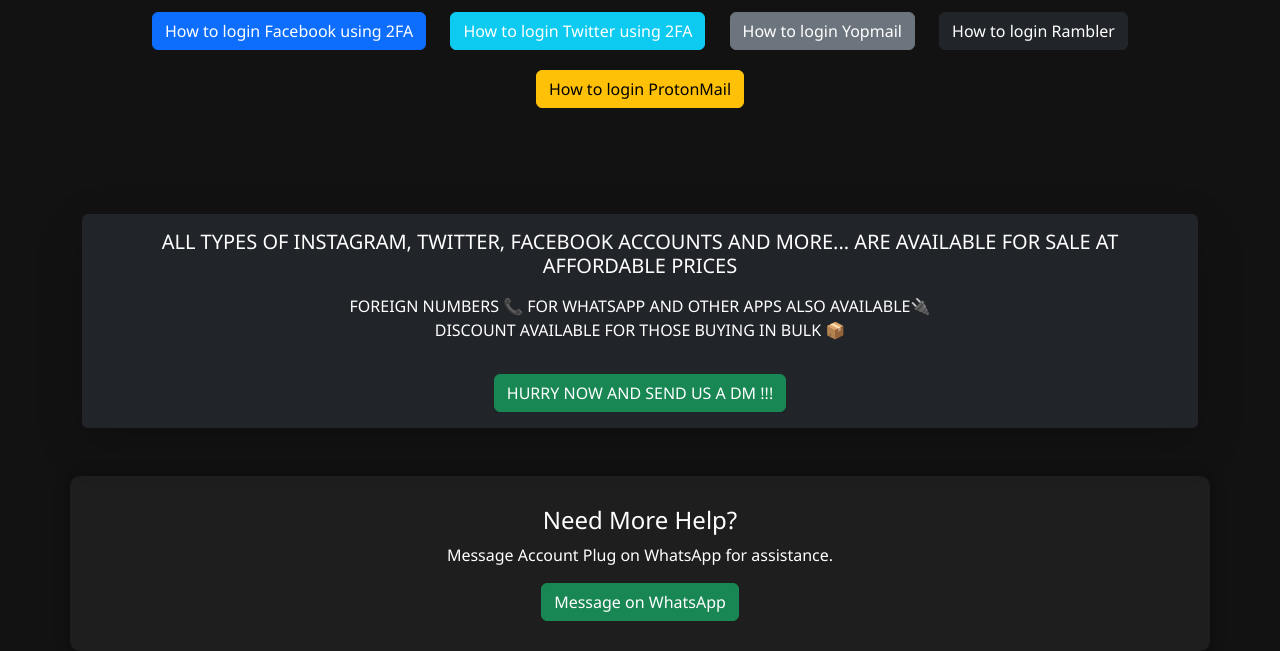
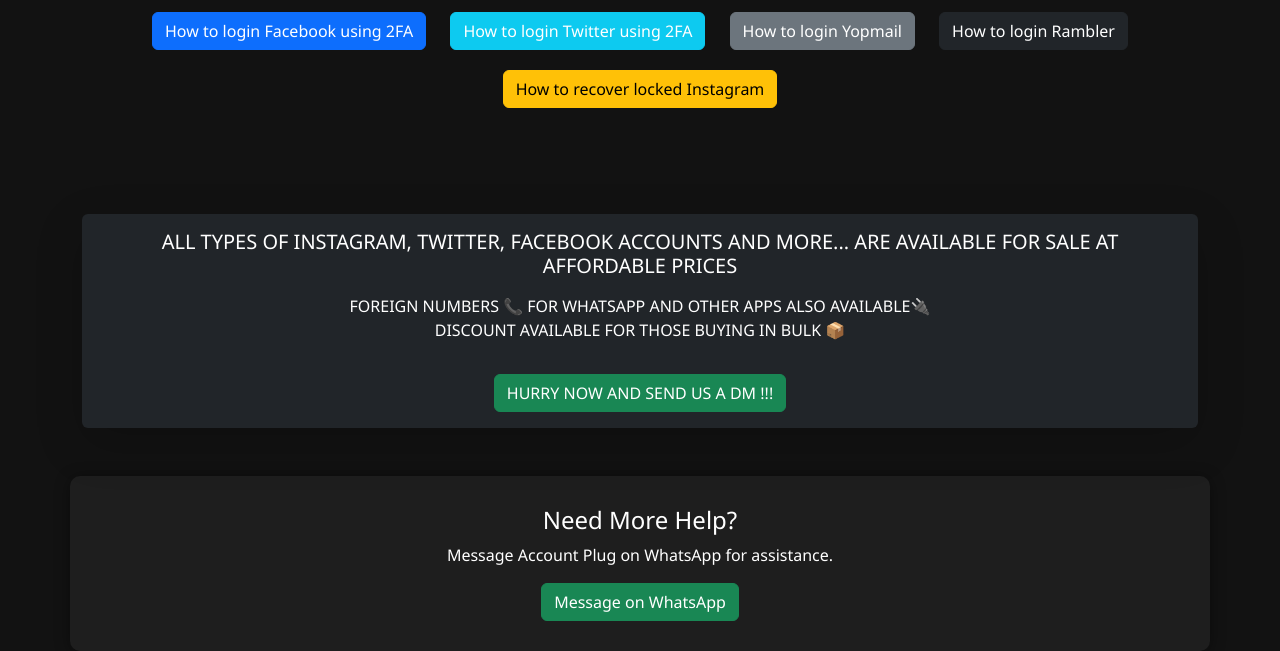
Before and after one commit to Owolex5/Account-plug-tut, a plain HTML site: page index.html in a window 1280 px wide. Shown: the part 288-939 px from the top of the page. Drawn offline with nearby package versions, Linux system fonts and the light colour scheme.

Commit message:
Update index.html

```diff
--- a/index.html
+++ b/index.html
@@ -70,7 +70,7 @@
       <a href="?video=twitter" class="btn btn-info btn-custom">How to login Twitter using 2FA</a>
       <a href="?video=yopmail" class="btn btn-secondary btn-custom">How to login Yopmail</a>
       <a href="?video=rambler" class="btn btn-dark btn-custom">How to login Rambler</a>
-      <a href="?video=protonmail" class="btn btn-warning btn-custom">How to login ProtonMail</a>
+      <a href="?video=instagram" class="btn btn-warning btn-custom">How to recover locked Instagram</a>
     </div>
   </div>
 
@@ -130,7 +130,7 @@
         src: "76c1b899-a860-4222-8e0a-d9f8b2ad18a1.mov"
       },
       instagram: {
-        title: "How to Login iG",
+        title: "How to Recover Locked Instagram",
         src: "adbf05de-917f-4a9b-b77b-cb9861fcf486.mov"
       }
     };
```
